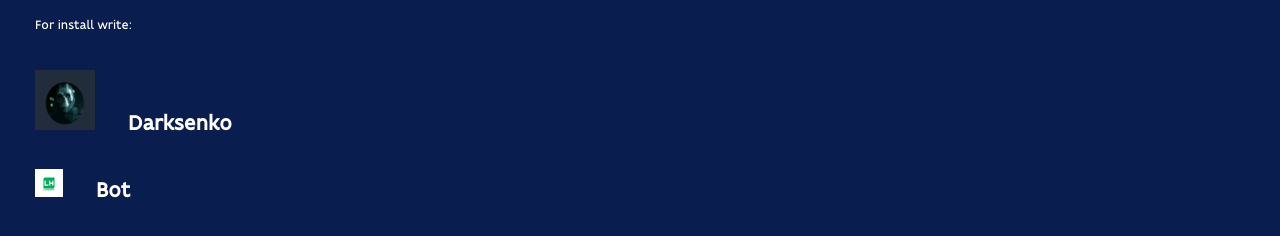
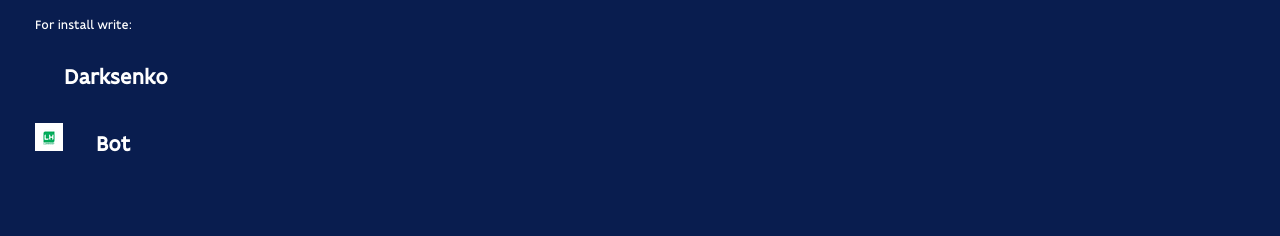
Before and after one commit to Lumi-Host/Lumi-Host.github.io, a plain HTML site: page index.html in a window 1280 px wide. Shown: the part 438-674 px from the top of the page. Drawn offline with Linux system fonts and the light colour scheme; files whose address does not match are found by name.

Commit message:
Update index.html

```diff
--- a/index.html
+++ b/index.html
@@ -27,7 +27,6 @@
                         <h2>Easy install</h2>
                             <p>For install write:</p>
                     <a href="https://t.me/cvvsahvoicy"><div class="ua_lang">
-                        <img src="./img/owner.png">
                         <span>darksenko</span>
                     </div></a>
                     <a href="https://LumiHost_bot"><div class="eng_lang">
```
